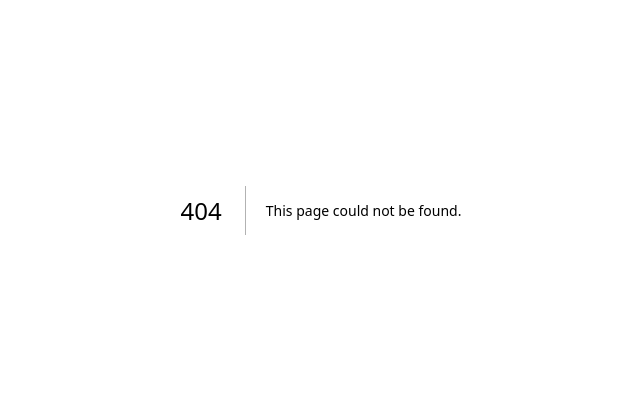
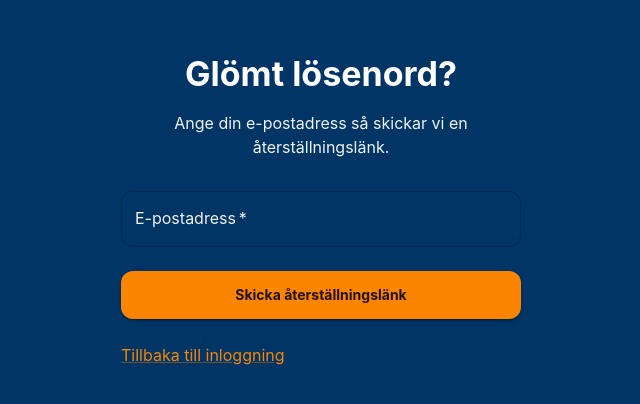
Before and after one commit to Albingardelov/skitfiske, a Next.js app: page /glomt-losenord in a window 1280 px wide. Before the commit this address had no page. Shown: the part 190-594 px from the top of the page, without its empty margins (319-959 px from the left). Built offline with nearby package versions, Linux system fonts and the light colour scheme.

Commit message:
feat: add forgot password page

```diff
--- /dev/null
+++ b/app/(auth)/glomt-losenord/page.tsx
@@ -0,0 +1,108 @@
+'use client';
+
+import { useState } from 'react';
+import Box from '@mui/material/Box';
+import TextField from '@mui/material/TextField';
+import Button from '@mui/material/Button';
+import Typography from '@mui/material/Typography';
+import Alert from '@mui/material/Alert';
+import Link from '@mui/material/Link';
+import NextLink from 'next/link';
+import { createClient } from '@/lib/supabase/client';
+
+export default function ForgotPasswordPage() {
+  const [email, setEmail] = useState('');
+  const [error, setError] = useState<string | null>(null);
+  const [success, setSuccess] = useState(false);
+  const [loading, setLoading] = useState(false);
+
+  async function handleSubmit(e: React.FormEvent) {
+    e.preventDefault();
+    setLoading(true);
+    setError(null);
+
+    const supabase = createClient();
+    const { error } = await supabase.auth.resetPasswordForEmail(email, {
+      redirectTo: `${window.location.origin}/uppdatera-losenord`,
+    });
+
+    setLoading(false);
+
+    if (error) {
+      setError('Något gick fel. Försök igen.');
+      return;
+    }
+
+    setSuccess(true);
+  }
+
+  if (success) {
+    return (
+      <Box
+        sx={{
+          minHeight: '100vh',
+          display: 'flex',
+          alignItems: 'center',
+          justifyContent: 'center',
+          px: 3,
+          bgcolor: 'background.default',
+        }}
+      >
+        <Alert severity="success" sx={{ maxWidth: 400, width: '100%' }}>
+          Vi har skickat en återställningslänk till din e-post.
+        </Alert>
+      </Box>
+    );
+  }
+
+  return (
+    <Box
+      sx={{
+        minHeight: '100vh',
+        display: 'flex',
+        flexDirection: 'column',
+        alignItems: 'center',
+        justifyContent: 'center',
+        px: 3,
+        bgcolor: 'background.default',
+      }}
+    >
+      <Typography variant="h4" sx={{ mb: 2, fontWeight: 700 }}>
+        Glömt lösenord?
+      </Typography>
+      <Typography
+        variant="body1"
+        sx={{ mb: 4, color: 'text.secondary', textAlign: 'center', maxWidth: 320 }}
+      >
+        Ange din e-postadress så skickar vi en återställningslänk.
+      </Typography>
+
+      <Box component="form" onSubmit={handleSubmit} sx={{ width: '100%', maxWidth: 400 }}>
+        {error && (
+          <Alert severity="error" sx={{ mb: 2 }}>
+            {error}
+          </Alert>
+        )}
+
+        <TextField
+          fullWidth
+          label="E-postadress"
+          type="email"
+          value={email}
+          onChange={(e) => setEmail(e.target.value)}
+          required
+          autoComplete="email"
+          sx={{ mb: 3 }}
+        />
+
+        <Button type="submit" variant="contained" fullWidth disabled={loading} sx={{ mb: 3 }}>
+          {loading ? 'Skickar...' : 'Skicka återställningslänk'}
+        </Button>
+
+        <Link component={NextLink} href="/login" color="primary">
+          Tillbaka till inloggning
+        </Link>
+      </Box>
+    </Box>
+  );
+}
```
